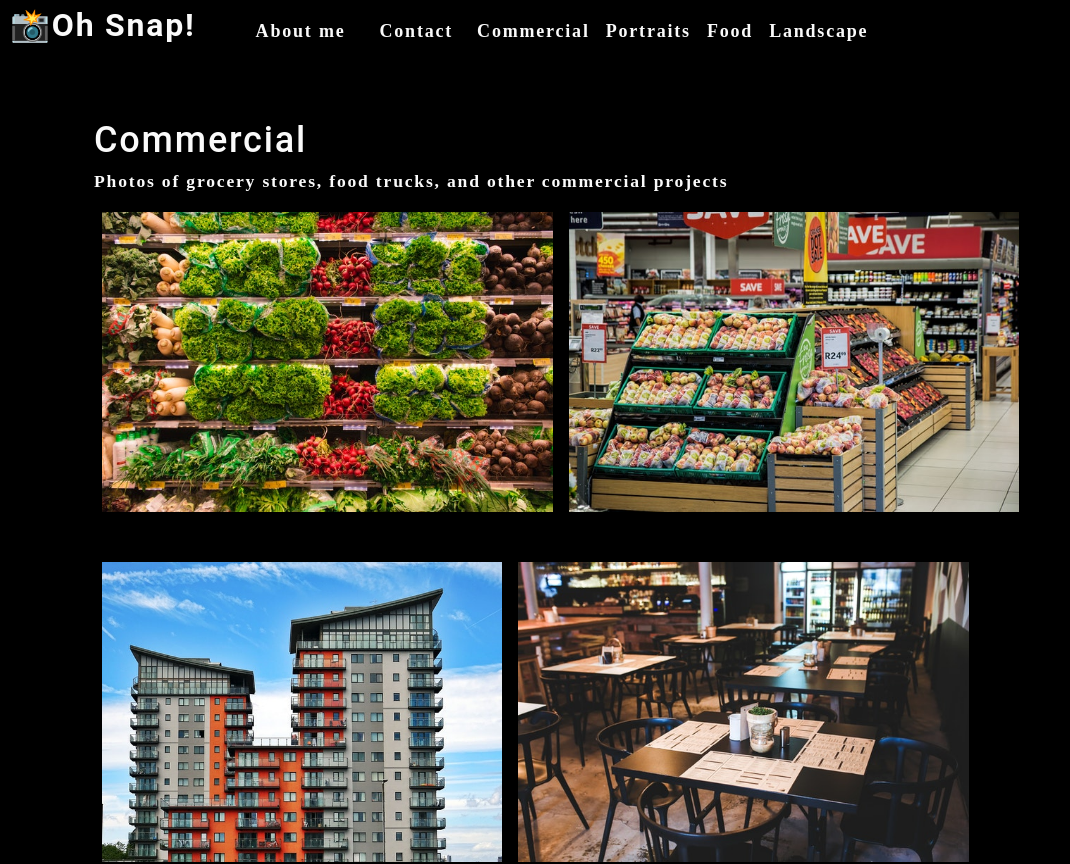
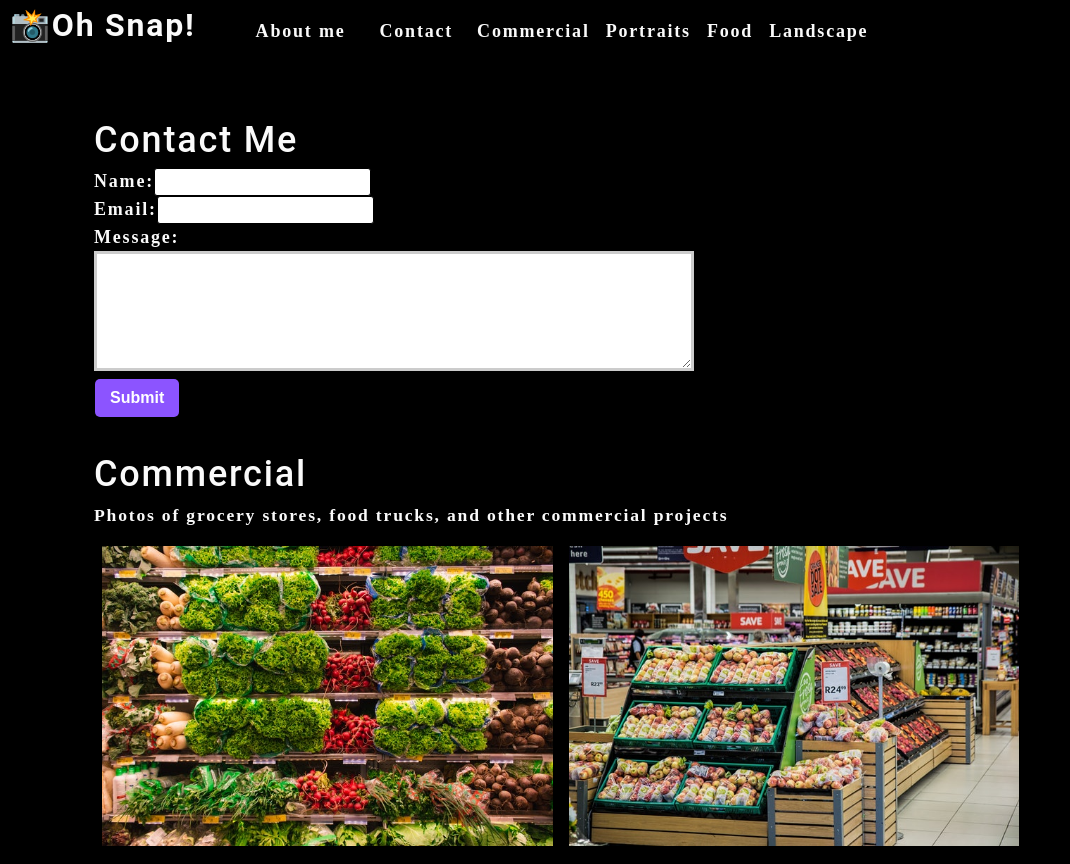
Before and after one commit to Brichardson117/photo-port, a React (Create React App) app: page / in a window 1280 px wide. Shown: the top 864 px of the page, without its empty margins (0-1070 px from the left). Built offline with nearby package versions, Linux system fonts and the light colour scheme.

Commit message:
added functions for handling form changes and form submit

```diff
--- a/src/App.js
+++ b/src/App.js
@@ -2,6 +2,7 @@
 import Nav from './componets/Nav';
 import About from './componets/About';
 import Gallery from './componets/Gallery';
+import ContactForm from './componets/Contact'
 
 function App() {
   const [categories] = useState([
@@ -24,6 +25,7 @@
         currentCategory={currentCategory}
       ></Nav>
       <main>
+        <ContactForm></ContactForm>
         <Gallery currentCategory={currentCategory}></Gallery>
         <About></About>
       </main>
--- a/src/componets/Contact/index.js
+++ b/src/componets/Contact/index.js
@@ -1,21 +1,40 @@
-import React from "react";
+import React, { useState } from "react";
 
 function ContactForm() {
-  return (
+  const [formState, setFormState] = useState({
+    name: "",
+    email: "",
+    message: "",
+  });
+  const { name, email, message } = formState;
+  function handleChange(e) {
+    setFormState({ ...formState, [e.target.name]: e.target.value });
+  }
+  console.log(formState);
+  function handleSubmit(e){
+      e.preventDefault();
+      console.log(formState)
+  }
+    return (
     <section>
       <h1>Contact Me</h1>
-      <form id="contact-form">
+      <form id="contact-form" onSubmit={handleSubmit}>
         <div>
           <label htmlFor="name">Name:</label>
-          <input type="text" name="name" />
+          <input
+            type="text"
+            name="name"
+            defaultValue={name}
+            onChange={handleChange}
+          />
         </div>
         <div>
           <label htmlFor="email">Email:</label>
-          <input type="email" name="email" />
+          <input type="email" name="email" defaultValue={email} onChange={handleChange} />
         </div>
         <div>
           <label htmlFor="messahe">Message:</label>
-          <textarea name="message" rows="5" />
+          <textarea name="message" rows="5" defaultValue={message} onChange={handleChange} />
         </div>
         <button type="submit">Submit</button>
       </form>
```
